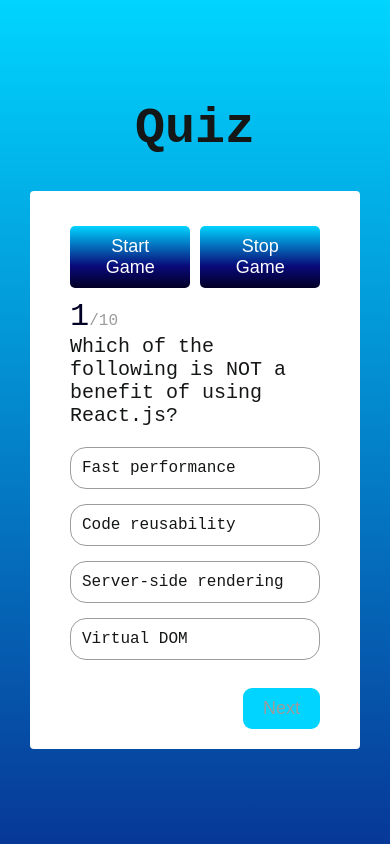
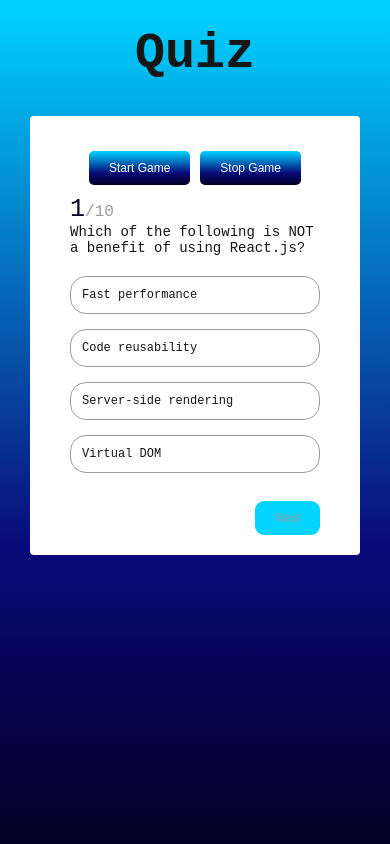
Before and after one commit to josekadeveloper/Quiz, a React (Vite) app in the folder quiz/: page / in a window 390 px wide. Shown: the top 844 px of the page. Built offline with nearby package versions, Linux system fonts and the light colour scheme.

Commit message:
corrective responsive design

```diff
--- a/quiz/src/components/Quiz/quiz.scss
+++ b/quiz/src/components/Quiz/quiz.scss
@@ -86,7 +86,20 @@
     .quiz {
         padding: 20px 40px;
 
+        .active-question-no {
+            font-size: 25px;
+        }
+
+        h2 {
+            font-size: 14px;
+        }
+
+        ul li {
+            font-size: 12px;
+        }
+
         button {
+            font-size: 12px;
             padding: 10px 20px;
         }
     }
--- a/quiz/src/styles/index.scss
+++ b/quiz/src/styles/index.scss
@@ -23,7 +23,10 @@ h1 {
 
 @media screen and (max-width: 500px) {
     body {
-        height: 200vh;
         width: auto;
     }
+
+    h1 {
+        margin-top: 25px;
+    }
 }
```
